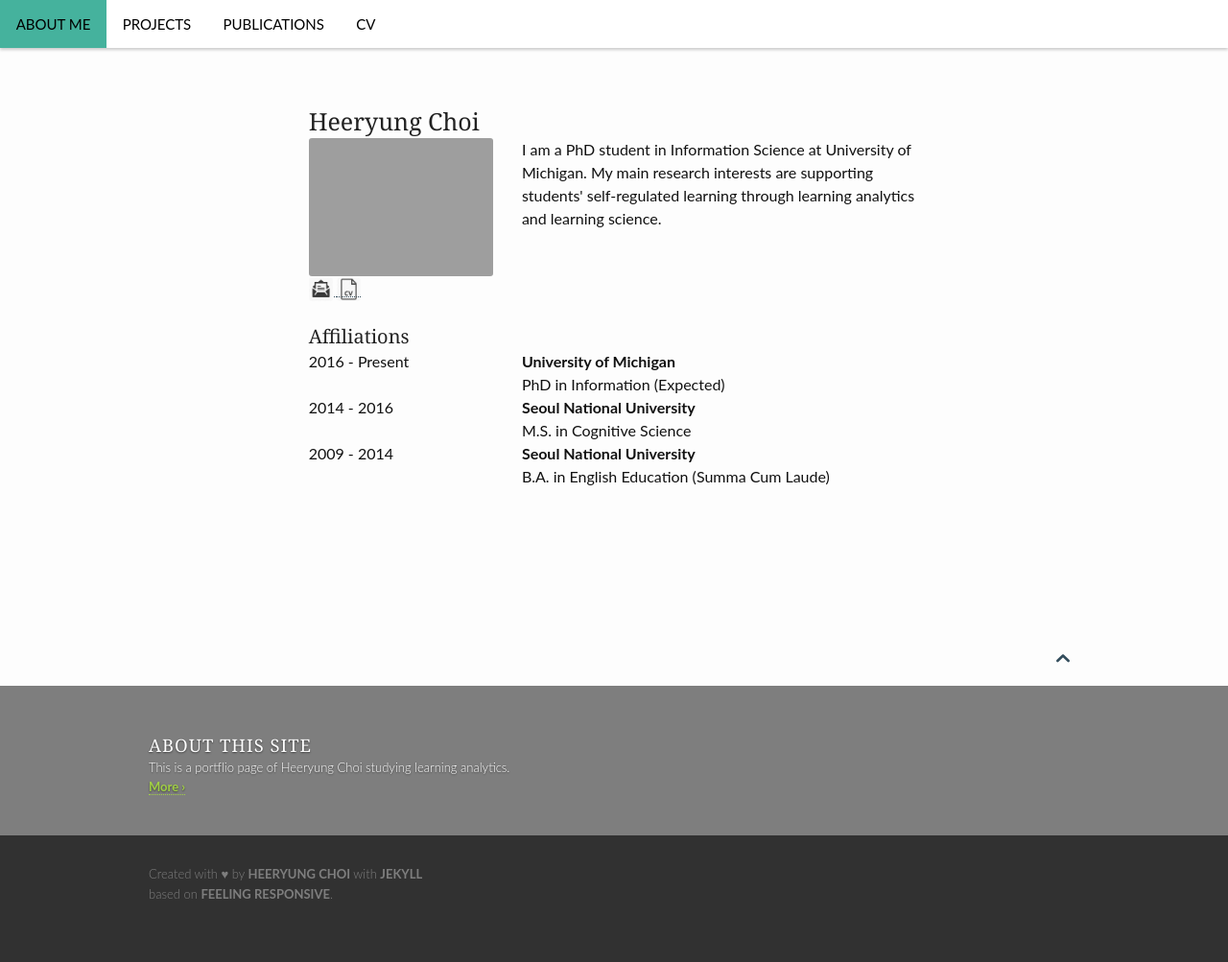
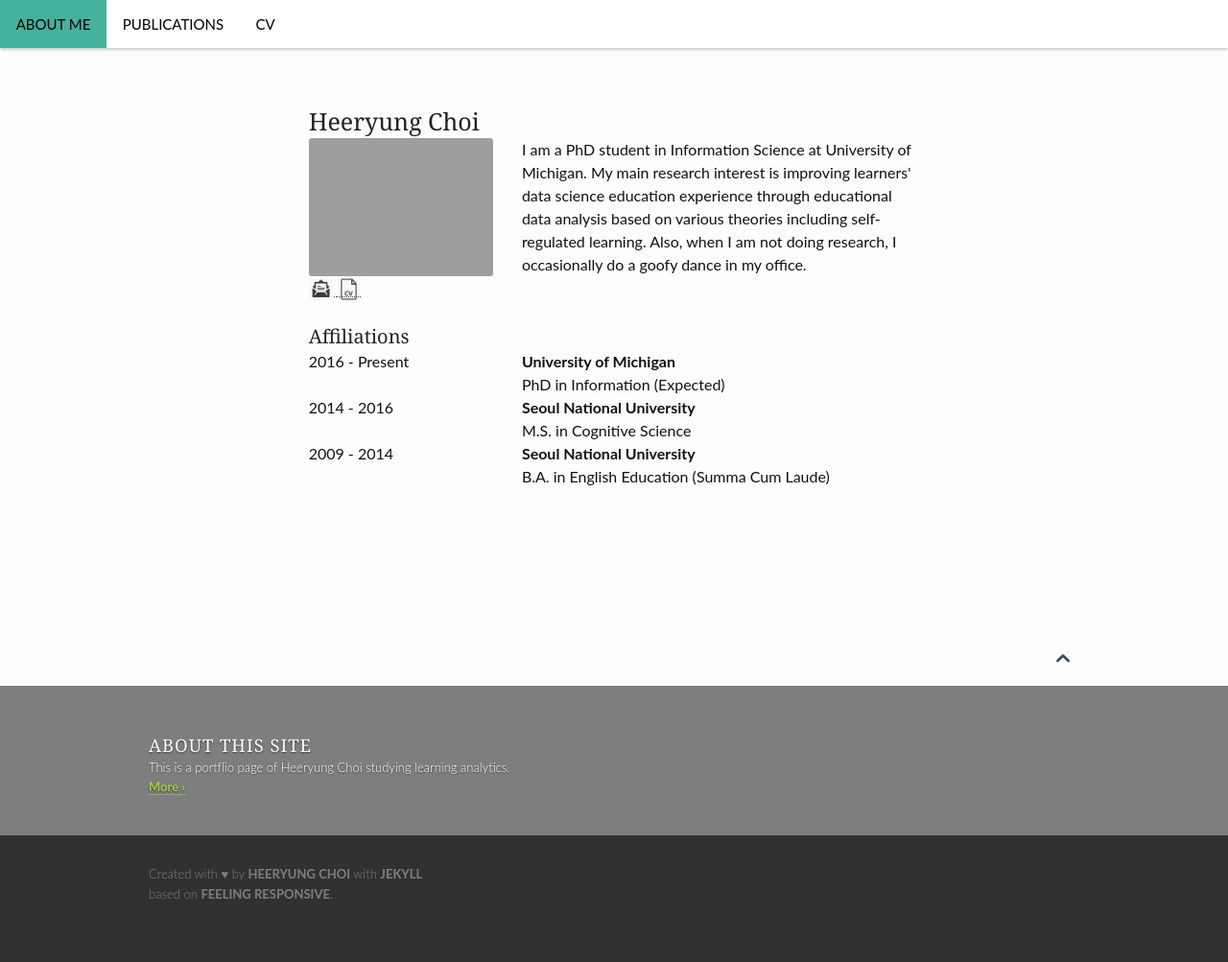
Before and after one commit to heeryung/heeryung.github.com, a Jekyll site: the page built from pages/me.md, in a window 1280 px wide. Shown: the whole page at 96% size. Built offline with Jekyll 4.4.1, drawn with Linux system fonts in a browser that asks for light colours.

Commit message:
2020 update

```diff
--- a/_data/navigation.yml
+++ b/_data/navigation.yml
@@ -1,9 +1,5 @@
 - title: About me
   url: "/index.html"
-  side: left
-
-- title: Projects
-  url: "/project/"
   side: left
 
 - title: "Publications"
--- a/pages/me.md
+++ b/pages/me.md
@@ -18,7 +18,7 @@
             <a href = "http://heeryung.github.io/assets/files/cv_heeryung_fin.pdf" style="text-decoration:none"> <img src = "http://heeryung.github.io/images/cv.png" width="25" height="25" alt="cv"/></a>
         </div>
         <div class = "medium-8 columns">
-            I am a PhD student in Information Science at University of Michigan. My main research interests are supporting students' self-regulated learning through learning analytics and learning science.
+        I am a PhD student in Information Science at University of Michigan. My main research interest is improving learners' data science education experience through educational data analysis based on various theories including self-regulated learning. Also, when I am not doing research, I occasionally do a goofy dance in my office.
         </div>
     </div>
 
```
Also changed, not shown: 3 other files.
